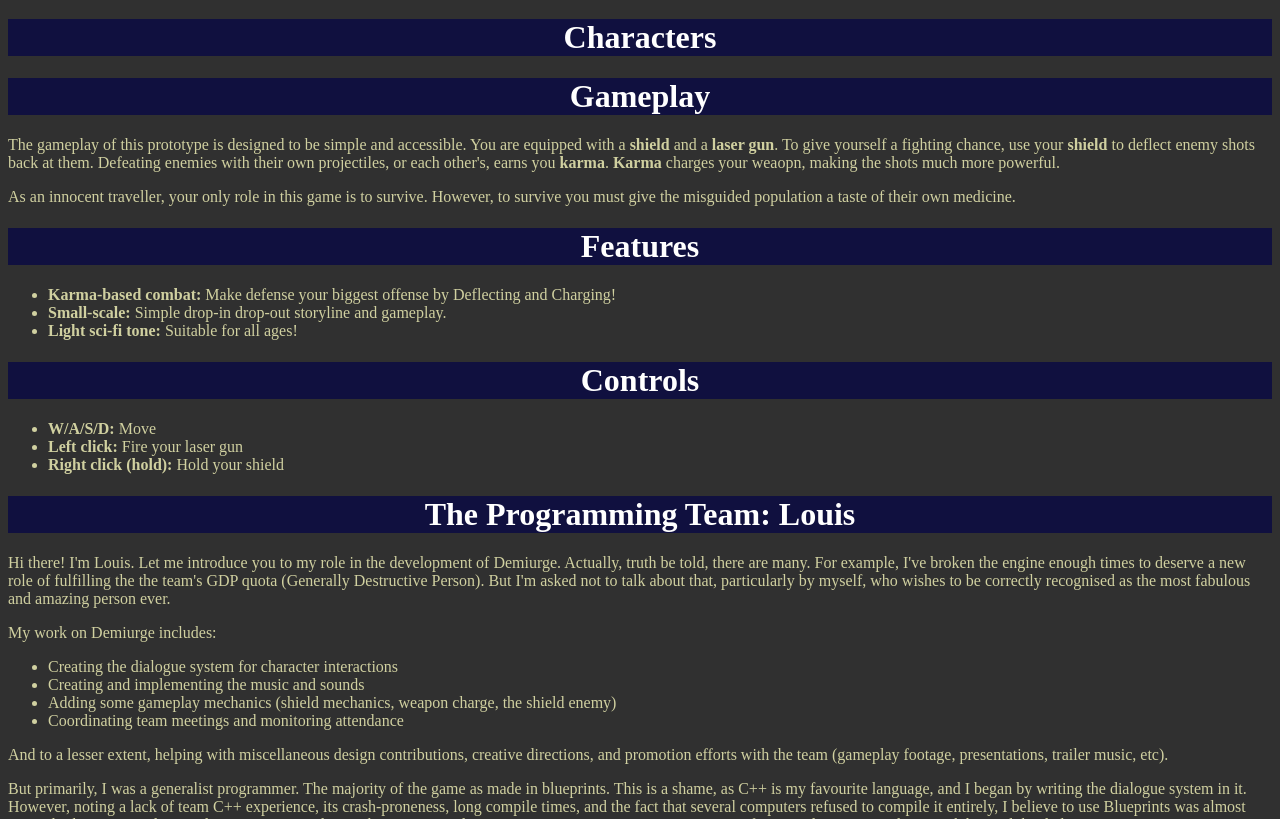
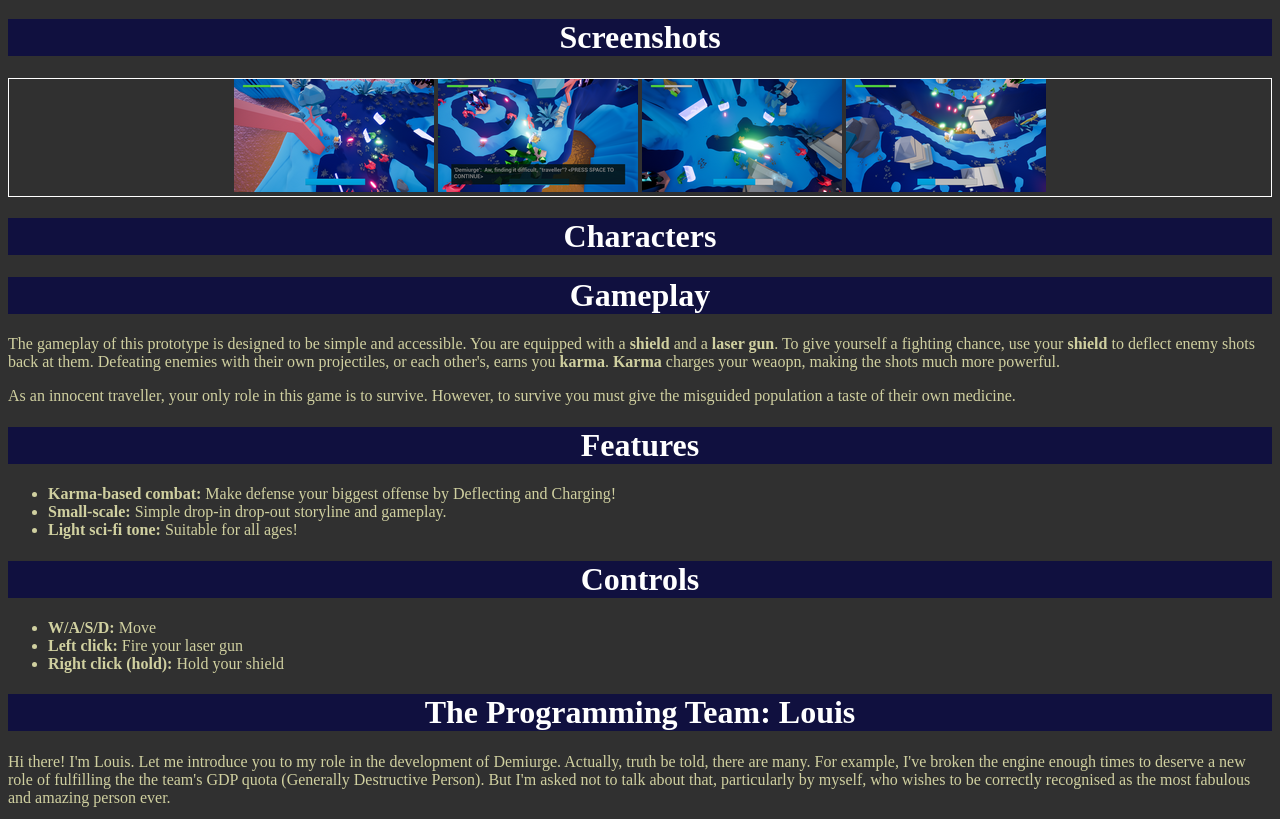
Before and after one commit to LXShades/demiurge, a plain HTML site: page index.html in a window 1280 px wide. Shown: the part 2066-2885 px from the top of the page. Drawn offline with Linux system fonts and the light colour scheme.

Commit message:
Added screenshot thumbnails

```diff
--- a/index.html
+++ b/index.html
@@ -25,6 +25,11 @@ h2 {
 	font-style: italic;
 	font-size: 100%;
 }
+
+.screenshotbox {
+	text-align: center;
+	border: 1px white solid;
+}
 </style>
 <body>
 <h1>Demiurge</h1>
@@ -41,6 +46,14 @@ h2 {
 
 <h2>Gameplay Demo</h2>
 <iframe width="100%" height="100%" src="https://drive.google.com/file/d/1DDb-6duFh3L9X2I_Wmj7vwNrtoTjqBAe/preview"></iframe>
+
+<h1>Screenshots</h1>
+<div class="screenshotbox">
+<img src="images/Screen1_tn.png">
+<img src="images/Screen2_tn.png">
+<img src="images/Screen3_tn.png">
+<img src="images/Screen4_tn.png">
+</div>
 
 <h1>Characters</h1>
 
```
Also changed, not shown: images/Screen1_tn.png (added), images/Screen2_tn.png (added), images/Screen3_tn.png (added), images/Screen4_tn.png (added), 4 other files.
